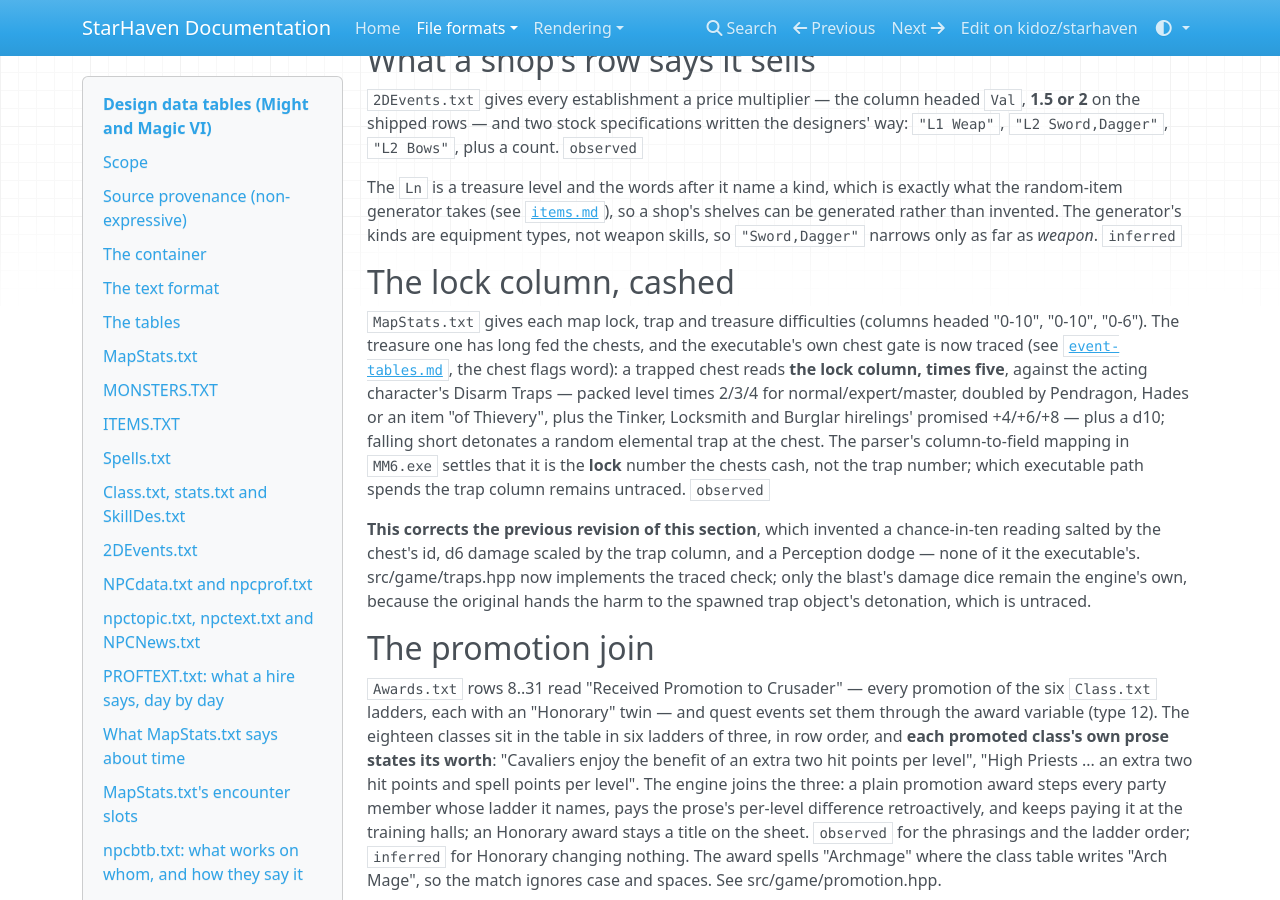
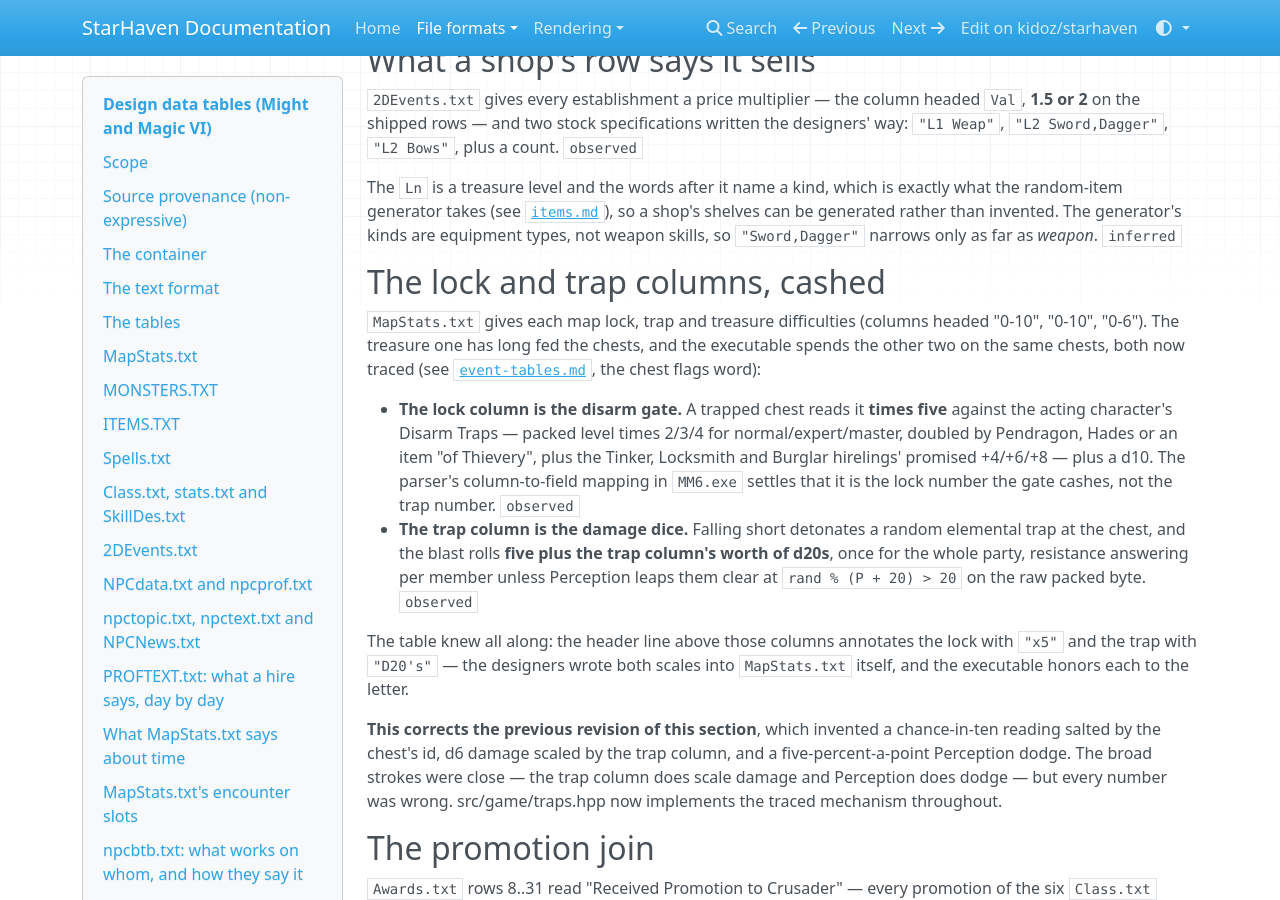
Before and after one commit to kidoz/starhaven, an MkDocs documentation site: the page built from docs/formats/text-tables.md, in a window 1280 px wide and 900 px high, scrolled down 11697 px. Built offline with MkDocs 1.6.1, drawn with Linux system fonts in a browser that asks for light colours; nearby versions of some CDN libraries; some of the changed text lies outside the part shown.

Commit message:
Trace the trap blast to its d20s and let Perception leap clear

```diff
--- a/docs/formats/text-tables.md
+++ b/docs/formats/text-tables.md
@@ -628,27 +628,37 @@ shop's shelves can be generated rather than invented. The generator's kinds are
 equipment types, not weapon skills, so `"Sword,Dagger"` narrows only as far as
 *weapon*. `inferred`
 
-## The lock column, cashed
+## The lock and trap columns, cashed
 
 `MapStats.txt` gives each map lock, trap and treasure difficulties (columns
 headed "0-10", "0-10", "0-6"). The treasure one has long fed the chests, and
-the executable's own chest gate is now traced (see
-[`event-tables.md`](event-tables.md), the chest flags word): a trapped chest
-reads **the lock column, times five**, against the acting character's Disarm
-Traps — packed level times 2/3/4 for normal/expert/master, doubled by
-Pendragon, Hades or an item "of Thievery", plus the Tinker, Locksmith and
-Burglar hirelings' promised +4/+6/+8 — plus a d10; falling short detonates a
-random elemental trap at the chest. The parser's column-to-field mapping in
-`MM6.exe` settles that it is the **lock** number the chests cash, not the
-trap number; which executable path spends the trap column remains untraced.
-`observed`
+the executable spends the other two on the same chests, both now traced (see
+[`event-tables.md`](event-tables.md), the chest flags word):
+
+- **The lock column is the disarm gate.** A trapped chest reads it **times
+  five** against the acting character's Disarm Traps — packed level times
+  2/3/4 for normal/expert/master, doubled by Pendragon, Hades or an item
+  "of Thievery", plus the Tinker, Locksmith and Burglar hirelings' promised
+  +4/+6/+8 — plus a d10. The parser's column-to-field mapping in `MM6.exe`
+  settles that it is the lock number the gate cashes, not the trap number.
+  `observed`
+- **The trap column is the damage dice.** Falling short detonates a random
+  elemental trap at the chest, and the blast rolls **five plus the trap
+  column's worth of d20s**, once for the whole party, resistance answering
+  per member unless Perception leaps them clear at `rand % (P + 20) > 20`
+  on the raw packed byte. `observed`
+
+The table knew all along: the header line above those columns annotates the
+lock with `"x5"` and the trap with `"D20's"` — the designers wrote both
+scales into `MapStats.txt` itself, and the executable honors each to the
+letter.
 
 **This corrects the previous revision of this section**, which invented a
 chance-in-ten reading salted by the chest's id, d6 damage scaled by the trap
-column, and a Perception dodge — none of it the executable's.
-src/game/traps.hpp now implements the traced check; only the blast's damage
-dice remain the engine's own, because the original hands the harm to the
-spawned trap object's detonation, which is untraced.
+column, and a five-percent-a-point Perception dodge. The broad strokes were
+close — the trap column does scale damage and Perception does dodge — but
+every number was wrong. src/game/traps.hpp now implements the traced
+mechanism throughout.
 
 ## The promotion join
 
```
Also changed, not shown: docs/formats/dobjlist.md (+3 -1 lines), docs/formats/event-tables.md (+12 -3 lines), 4 other files.
